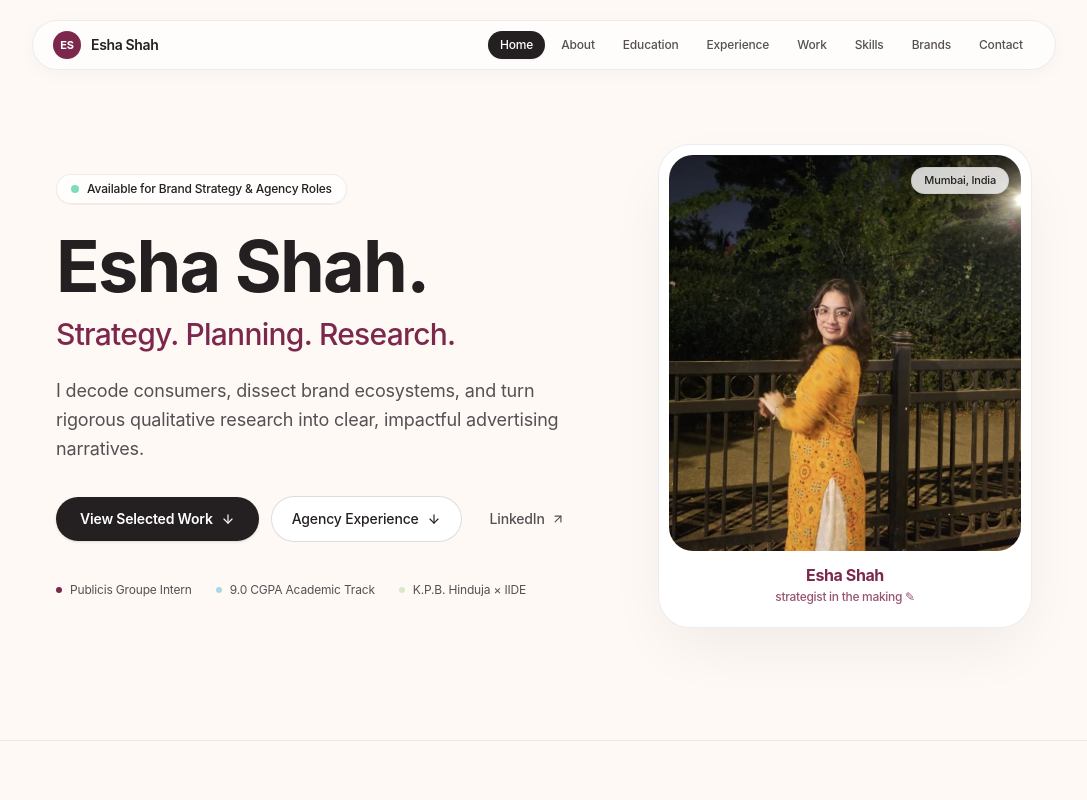
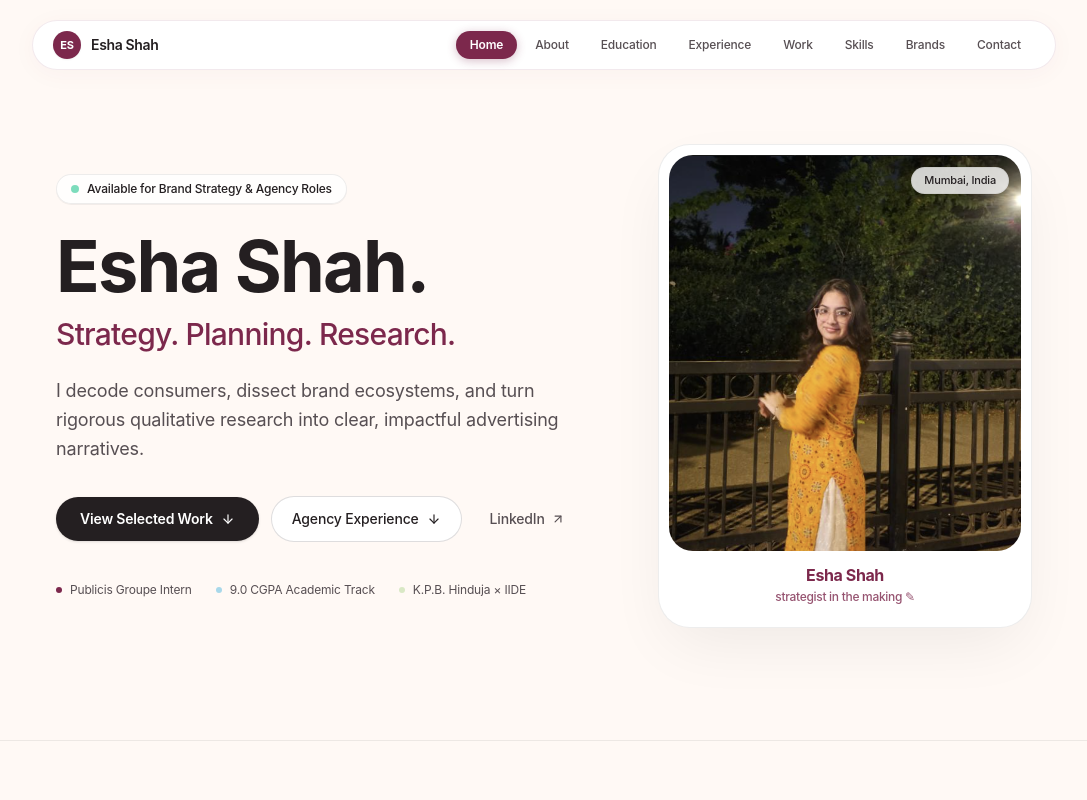
Before and after one commit to eshashah7777/Esha-Shah, a React (Vite) app: page / in a window 1280 px wide. Shown: the top 800 px of the page, without its empty margins (96-1183 px from the left). Built offline with nearby package versions, Linux system fonts and the light colour scheme; a web font is replaced by a local one.

Commit message:
style(navbar): update branding and visual styling
Refine navbar appearance with new color branding, improved opacity, and adjusted padding for a cleaner, cohesive look.

```diff
--- a/src/components/Navbar.tsx
+++ b/src/components/Navbar.tsx
@@ -42,8 +42,8 @@ export default function Navbar({ onNavigate, activeSection }: NavbarProps) {
       <div
         className={`pointer-events-auto w-full max-w-5xl transition-all duration-300 rounded-full px-4 sm:px-5 py-2 sm:py-2.5 flex items-center justify-between border ${
           isScrolled
-            ? 'bg-white/80 backdrop-blur-2xl border-[#241F21]/10 shadow-[0_8px_32px_rgba(0,0,0,0.06)]'
-            : 'bg-white/70 backdrop-blur-xl border-[#241F21]/8 shadow-[0_4px_20px_rgba(0,0,0,0.03)]'
+            ? 'bg-white/95 backdrop-blur-2xl border-[#7C284C]/15 shadow-[0_8px_32px_rgba(124,40,76,0.08)]'
+            : 'bg-white backdrop-blur-xl border-[#7C284C]/10 shadow-[0_4px_24px_rgba(124,40,76,0.04)]'
         }`}
       >
         {/* Brand Monogram & Name */}
@@ -60,7 +60,7 @@ export default function Navbar({ onNavigate, activeSection }: NavbarProps) {
           </span>
         </button>
 
-        {/* Desktop Nav Items - Apple Style Capsule Links */}
+        {/* Desktop Nav Items - White Capsule with Pink Active State and White Text */}
         <nav id="desktop-nav" className="hidden md:flex items-center gap-1">
           {navLinks.map((link) => {
             const isActive = activeSection === link.id;
@@ -69,10 +69,10 @@ export default function Navbar({ onNavigate, activeSection }: NavbarProps) {
                 key={link.id}
                 id={`nav-link-${link.id}`}
                 onClick={() => handleLinkClick(link.id)}
-                className={`px-3 py-1.5 text-xs font-medium rounded-full transition-all duration-200 cursor-pointer ${
+                className={`px-3.5 py-1.5 text-xs font-medium rounded-full transition-all duration-200 cursor-pointer ${
                   isActive
-                    ? 'bg-[#241F21] text-white shadow-xs'
-                    : 'text-[#574F53] hover:text-[#241F21] hover:bg-black/5'
+                    ? 'bg-[#7C284C] text-white shadow-[0_2px_10px_rgba(124,40,76,0.3)] font-semibold'
+                    : 'text-[#574F53] hover:text-[#7C284C] hover:bg-[#F4A7C1]/20'
                 }`}
               >
                 {link.label}
@@ -87,7 +87,7 @@ export default function Navbar({ onNavigate, activeSection }: NavbarProps) {
             id="mobile-menu-toggle"
             aria-label="Toggle Navigation Menu"
             onClick={() => setMobileMenuOpen(!mobileMenuOpen)}
-            className="p-1.5 rounded-full text-[#241F21] hover:bg-black/5 focus:outline-hidden cursor-pointer"
+            className="p-1.5 rounded-full text-[#241F21] hover:bg-[#F4A7C1]/20 hover:text-[#7C284C] focus:outline-hidden cursor-pointer transition-colors"
           >
             {mobileMenuOpen ? <X className="w-5 h-5" /> : <Menu className="w-5 h-5" />}
           </button>
@@ -98,7 +98,7 @@ export default function Navbar({ onNavigate, activeSection }: NavbarProps) {
       {mobileMenuOpen && (
         <div
           id="mobile-drawer"
-          className="pointer-events-auto absolute top-16 left-4 right-4 bg-white/95 backdrop-blur-2xl border border-[#241F21]/10 rounded-3xl p-4 shadow-xl md:hidden animate-in fade-in zoom-in-95 duration-200"
+          className="pointer-events-auto absolute top-16 left-4 right-4 bg-white border border-[#7C284C]/15 rounded-3xl p-4 shadow-xl md:hidden animate-in fade-in zoom-in-95 duration-200"
         >
           <div className="grid grid-cols-2 gap-1.5">
             {navLinks.map((link) => {
@@ -110,8 +110,8 @@ export default function Navbar({ onNavigate, activeSection }: NavbarProps) {
                   onClick={() => handleLinkClick(link.id)}
                   className={`text-left px-3.5 py-2.5 rounded-xl text-xs font-medium transition-colors ${
                     isActive
-                      ? 'bg-[#241F21] text-white'
-                      : 'text-[#241F21] hover:bg-black/5'
+                      ? 'bg-[#7C284C] text-white font-semibold'
+                      : 'text-[#241F21] hover:bg-[#F4A7C1]/20 hover:text-[#7C284C]'
                   }`}
                 >
                   {link.label}
```
